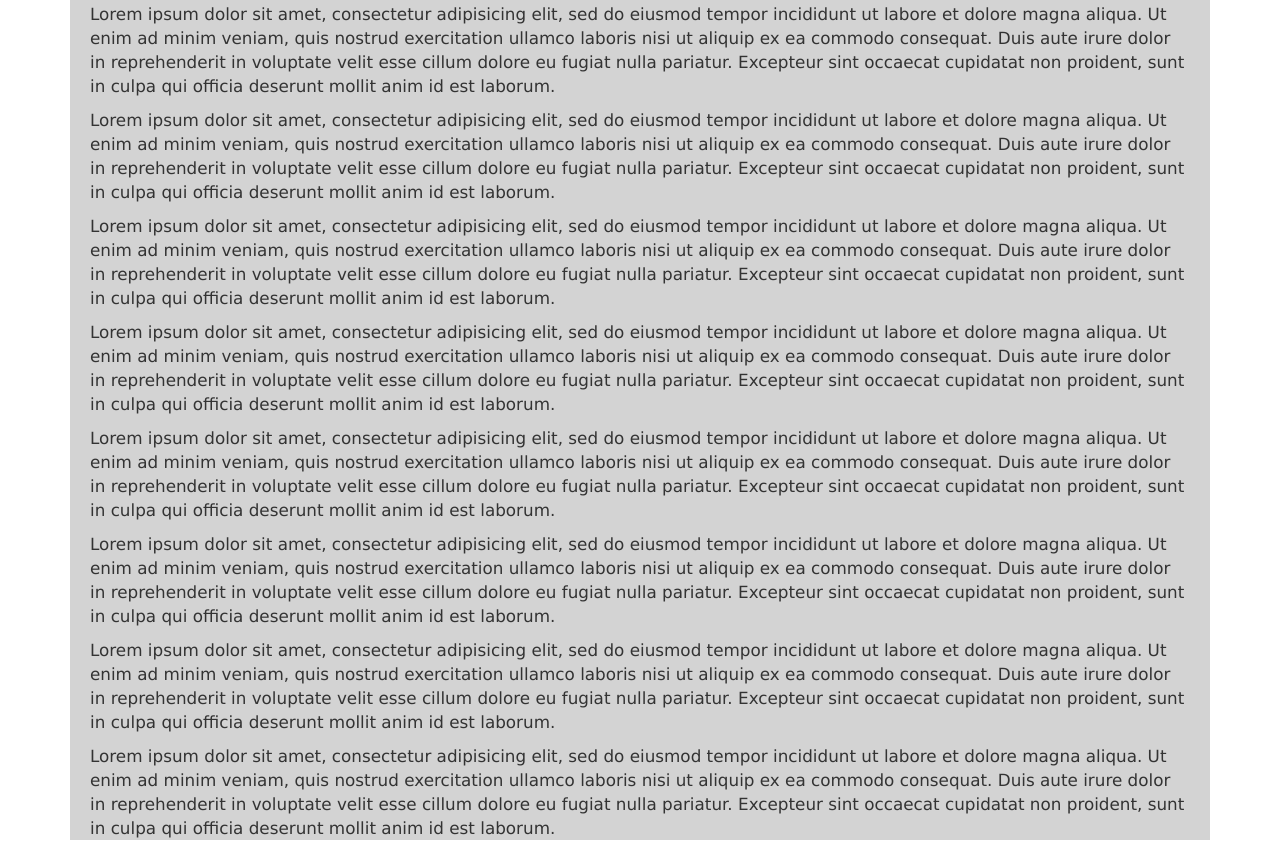
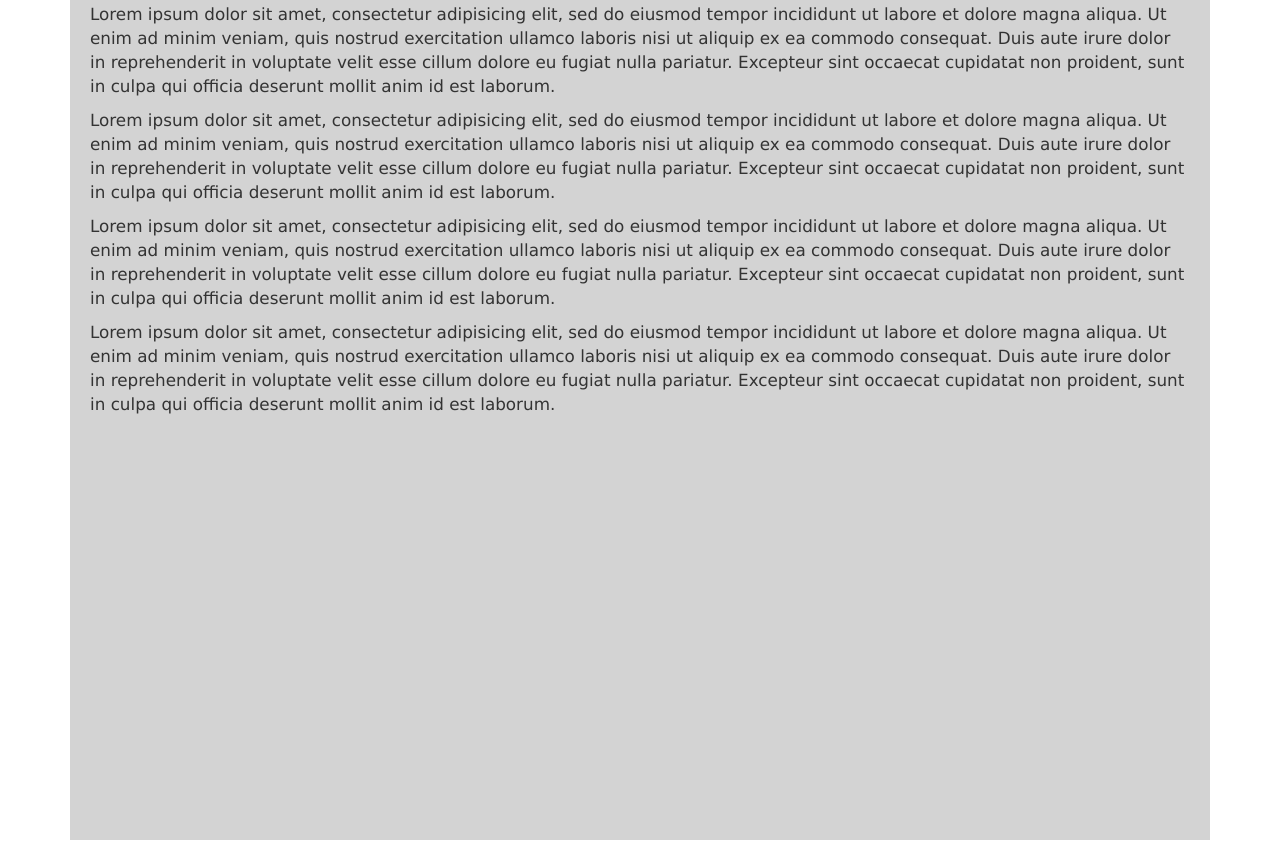
Before and after one commit to joedaouddotcom/coursera-test, a plain HTML site: page module3-solution/index.html in a window 1280 px wide. Shown: the part 340-1181 px from the top of the page. Drawn offline with nearby package versions, Linux system fonts and the light colour scheme.

Commit message:
Fix text area

```diff
--- a/module3-solution/index.html
+++ b/module3-solution/index.html
@@ -87,30 +87,6 @@
             consequat. Duis aute irure dolor in reprehenderit in voluptate velit esse
             cillum dolore eu fugiat nulla pariatur. Excepteur sint occaecat cupidatat non
             proident, sunt in culpa qui officia deserunt mollit anim id est laborum.</p>
-            <p>Lorem ipsum dolor sit amet, consectetur adipisicing elit, sed do eiusmod
-            tempor incididunt ut labore et dolore magna aliqua. Ut enim ad minim veniam,
-            quis nostrud exercitation ullamco laboris nisi ut aliquip ex ea commodo
-            consequat. Duis aute irure dolor in reprehenderit in voluptate velit esse
-            cillum dolore eu fugiat nulla pariatur. Excepteur sint occaecat cupidatat non
-            proident, sunt in culpa qui officia deserunt mollit anim id est laborum.</p>
-            <p>Lorem ipsum dolor sit amet, consectetur adipisicing elit, sed do eiusmod
-            tempor incididunt ut labore et dolore magna aliqua. Ut enim ad minim veniam,
-            quis nostrud exercitation ullamco laboris nisi ut aliquip ex ea commodo
-            consequat. Duis aute irure dolor in reprehenderit in voluptate velit esse
-            cillum dolore eu fugiat nulla pariatur. Excepteur sint occaecat cupidatat non
-            proident, sunt in culpa qui officia deserunt mollit anim id est laborum.</p>
-            <p>Lorem ipsum dolor sit amet, consectetur adipisicing elit, sed do eiusmod
-            tempor incididunt ut labore et dolore magna aliqua. Ut enim ad minim veniam,
-            quis nostrud exercitation ullamco laboris nisi ut aliquip ex ea commodo
-            consequat. Duis aute irure dolor in reprehenderit in voluptate velit esse
-            cillum dolore eu fugiat nulla pariatur. Excepteur sint occaecat cupidatat non
-            proident, sunt in culpa qui officia deserunt mollit anim id est laborum.</p>
-            <p>Lorem ipsum dolor sit amet, consectetur adipisicing elit, sed do eiusmod
-            tempor incididunt ut labore et dolore magna aliqua. Ut enim ad minim veniam,
-            quis nostrud exercitation ullamco laboris nisi ut aliquip ex ea commodo
-            consequat. Duis aute irure dolor in reprehenderit in voluptate velit esse
-            cillum dolore eu fugiat nulla pariatur. Excepteur sint occaecat cupidatat non
-            proident, sunt in culpa qui officia deserunt mollit anim id est laborum.</p>
             </section>
         </div>
     </div>
```
